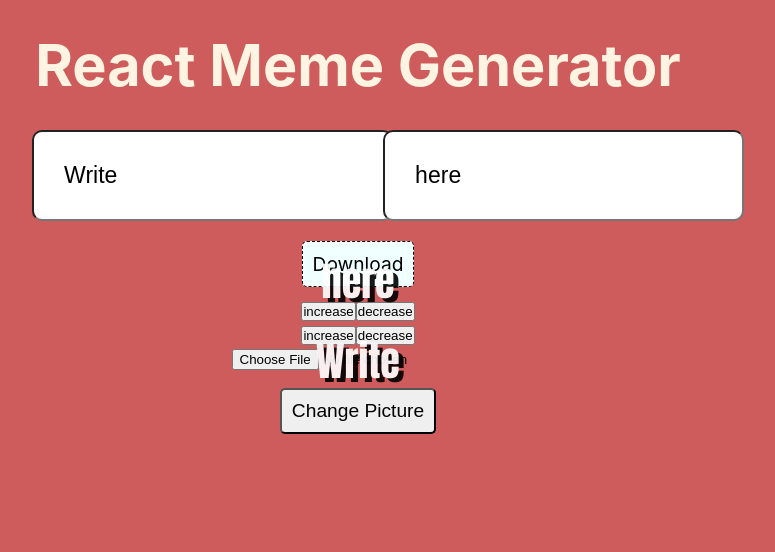
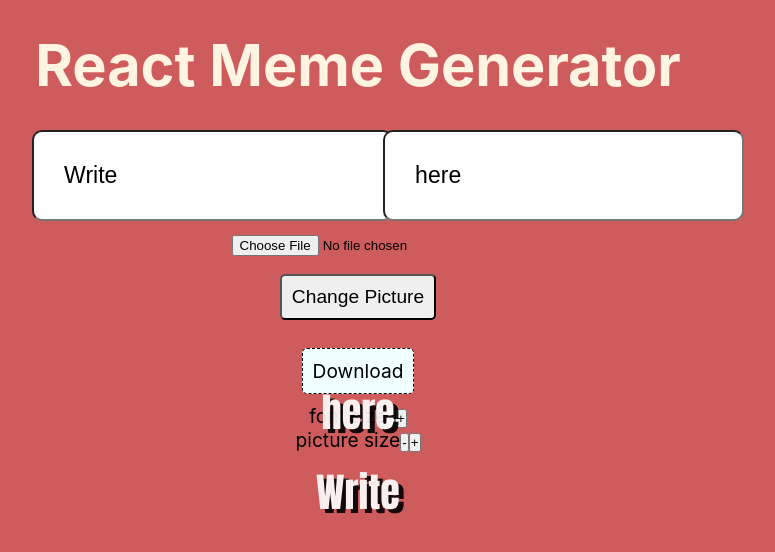
Before and after one commit to patrick-plue/react-meme-generator, a React (Create React App) app: page / in a window 1280 px wide. Shown: the top 552 px of the page, without its empty margins (282-1057 px from the left). Built offline with nearby package versions, Linux system fonts and the light colour scheme; no server answers; the HTML template or start-up script is replaced by a standard one.

Commit message:
add function to change meme size

```diff
--- a/src/App.js
+++ b/src/App.js
@@ -61,6 +61,8 @@ function App() {
           <Input changeText={changeBottomText} defaultText={bottomText} />
         </div>
       </div>
+      <ImageInput setUserImage={setUserImage} userImage={userImage} />
+      <Buttons changePicture={changePicture} text={'Change Picture'} />
       <Picture
         memes={memes}
         topText={topText}
@@ -69,8 +71,6 @@ function App() {
         userImage={userImage}
         changePicture={changePicture}
       />
-      <ImageInput setUserImage={setUserImage} userImage={userImage} />
-      <Buttons changePicture={changePicture} text={'Change Picture'} />
     </div>
   );
 }
--- a/src/Picture.jsx
+++ b/src/Picture.jsx
@@ -15,8 +15,8 @@ function Picture({
     console.log(createdMeme.current);
   }
 
-  const [fontSizeTitle, setfontSizeTitle] = useState(30);
-  const [fontSizeSubtitle, setfontSizeSubtitle] = useState(30);
+  const [fontSize, setfontSize] = useState(30);
+  const [pictureSize, setPictureSize] = useState(300);
 
   useEffect(() => {
     domtoimage.toJpeg(createdMeme.current, { quality: 0.95 }).then(
@@ -27,12 +27,12 @@ function Picture({
     );
   });
 
-  function changFontSizeTitle(value) {
-    setfontSizeTitle((prev) => prev + value);
+  function changeFontSize(value) {
+    setfontSize((prev) => prev + value);
   }
 
-  function changFontSizeSubTitle(value) {
-    setfontSizeSubtitle((prev) => prev + value);
+  function changePictureSize(value) {
+    setPictureSize((prev) => prev + value);
   }
 
   return (
@@ -41,11 +41,18 @@ function Picture({
         Download
       </a>
       <div className="fontsizeButtons">
-        <button onClick={() => changFontSizeTitle(5)}>increase</button>
-        <button onClick={() => changFontSizeTitle(-5)}>decrease</button>
+        <label>font size</label>
+        <button onClick={() => changeFontSize(-5)}>-</button>
+        <button onClick={() => changeFontSize(5)}>+</button>
       </div>
+      <div className="pictureSizeButtons">
+        <label>picture size</label>
+        <button onClick={() => changePictureSize(-50)}>-</button>
+        <button onClick={() => changePictureSize(+50)}>+</button>
+      </div>
+
       <div className="memeContainer" ref={createdMeme}>
-        <p style={{ fontSize: `${fontSizeTitle}pt` }} className="memeTitle">
+        <p style={{ fontSize: `${fontSize}pt` }} className="memeTitle">
           {topText}
         </p>
         {memes.length > 0 && !userImage && (
@@ -53,6 +60,7 @@ function Picture({
             className="meme"
             src={memes[indexCurrentPicture].url}
             alt="meme"
+            style={{ height: `${pictureSize}pt` }}
           />
         )}
         {userImage && (
@@ -62,16 +70,9 @@ function Picture({
             alt="meme"
           />
         )}
-        <p
-          style={{ fontSize: `${fontSizeSubtitle}pt` }}
-          className="memeSubtitle"
-        >
+        <p style={{ fontSize: `${fontSize}pt` }} className="memeSubtitle">
           {bottomText}
         </p>
-      </div>
-      <div className="fontsizeButtons">
-        <button onClick={() => changFontSizeSubTitle(5)}>increase</button>
-        <button onClick={() => changFontSizeSubTitle(-5)}>decrease</button>
       </div>
     </>
   );
```
